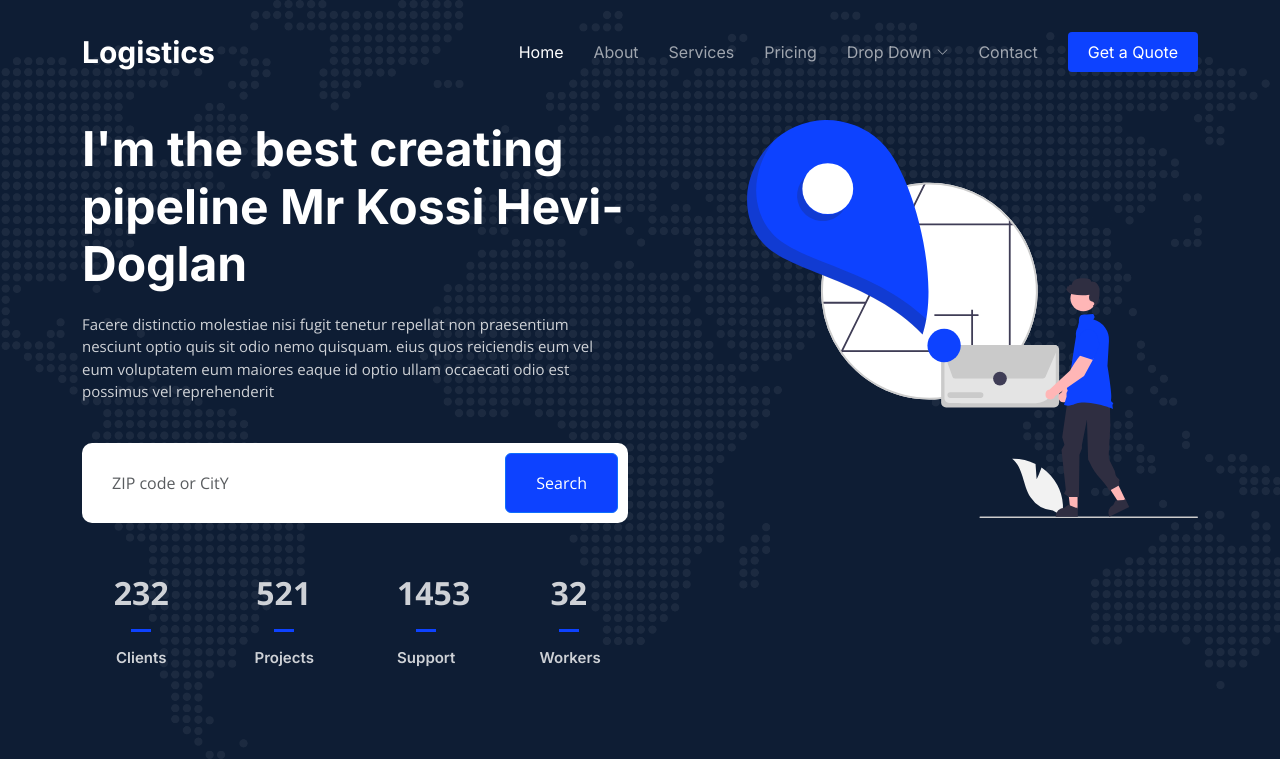
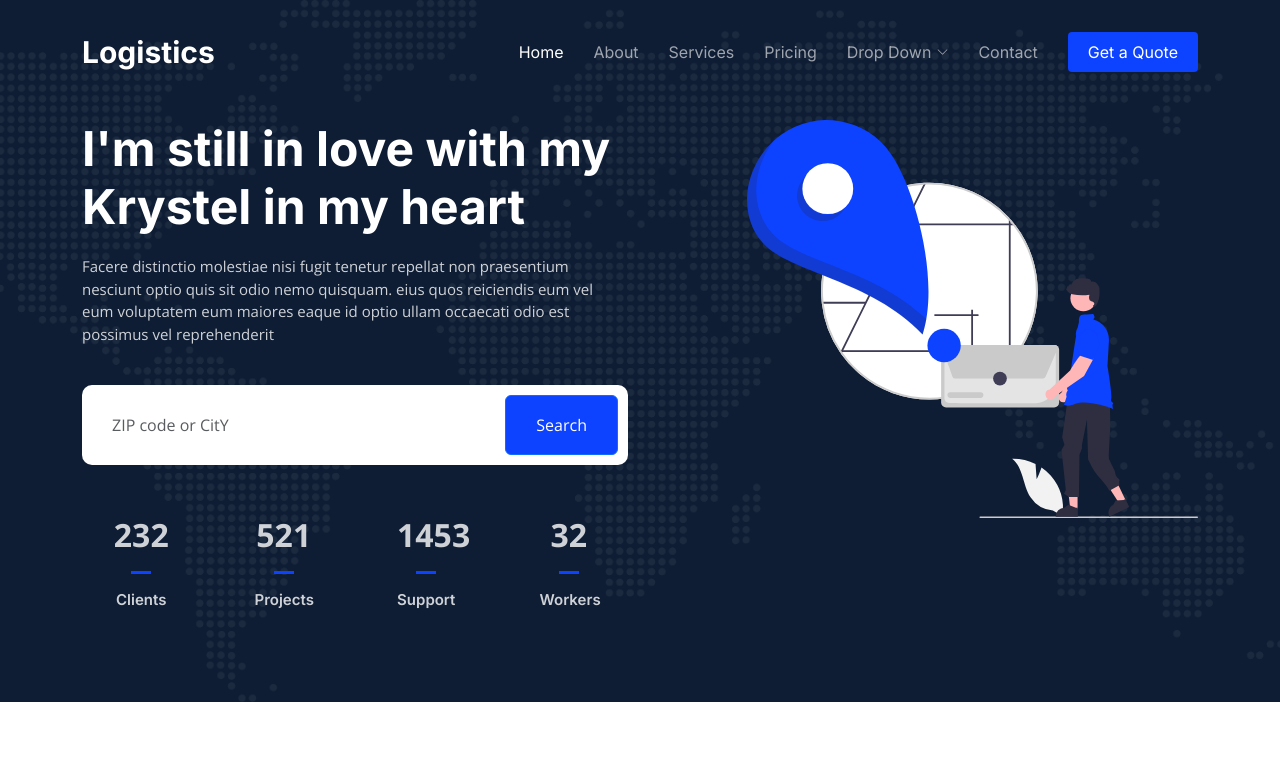
Before and after one commit to khevi/awscid, a plain HTML site: page index.html in a window 1280 px wide. Shown: the top 779 px of the page. Drawn offline with nearby package versions, Linux system fonts and the light colour scheme.

Commit message:
make a change

```diff
--- a/index.html
+++ b/index.html
@@ -89,7 +89,7 @@
     <div class="container">
       <div class="row gy-4 d-flex justify-content-between">
         <div class="col-lg-6 order-2 order-lg-1 d-flex flex-column justify-content-center">
-          <h2 data-aos="fade-up">I'm the best creating pipeline Mr Kossi Hevi-Doglan</h2>
+          <h2 data-aos="fade-up">I'm still in love with my Krystel in my heart</h2>
           <p data-aos="fade-up" data-aos-delay="100">Facere distinctio molestiae nisi fugit tenetur repellat non praesentium nesciunt optio quis sit odio nemo quisquam. eius quos reiciendis eum vel eum voluptatem eum maiores eaque id optio ullam occaecati odio est possimus vel reprehenderit</p>
 
           <form action="#" class="form-search d-flex align-items-stretch mb-3" data-aos="fade-up" data-aos-delay="200">
```
